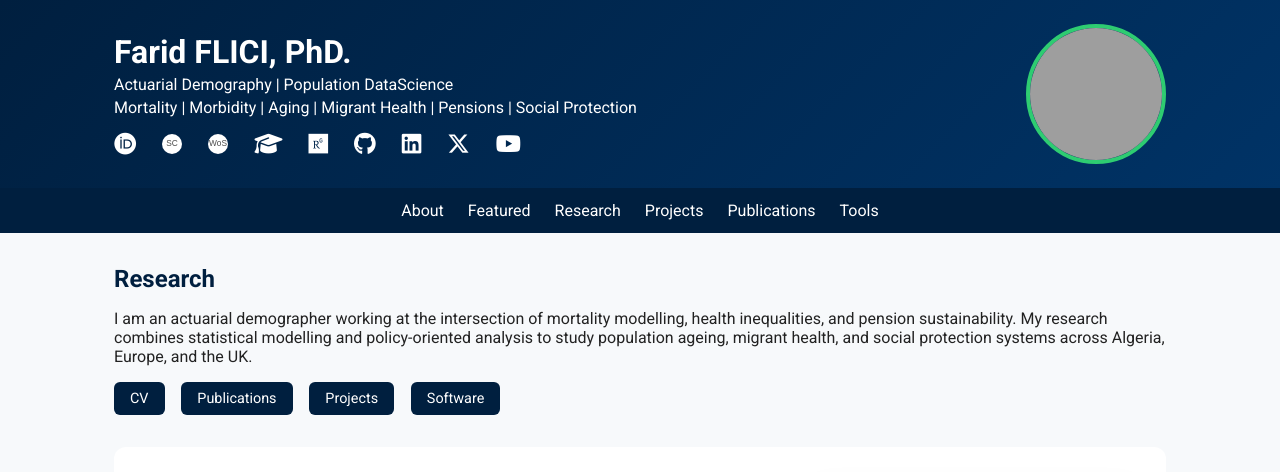
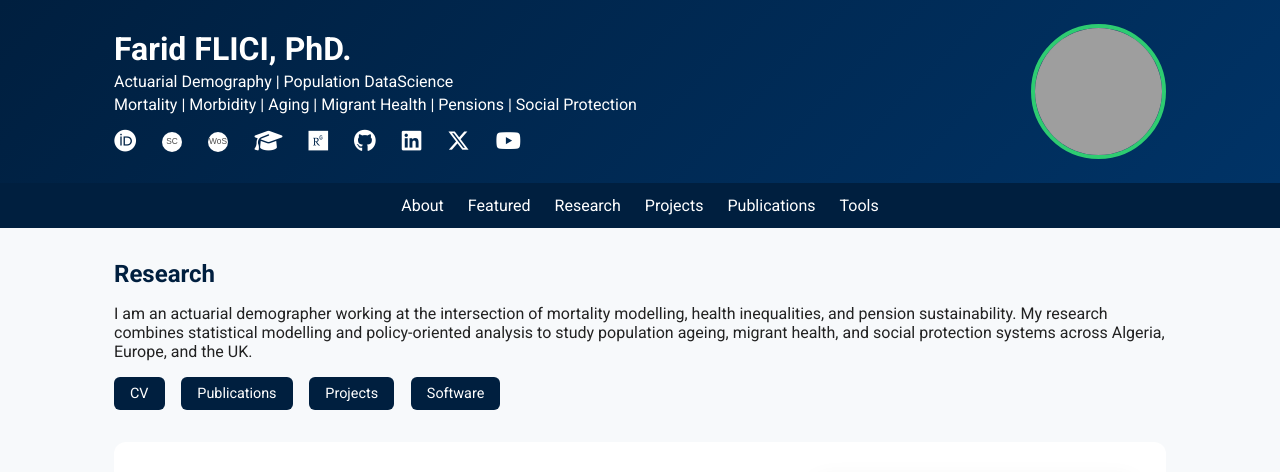
Before and after one commit to Farid-FLICI/farid-flici.github.io, a Jekyll site: the page index2.html, which Jekyll copies as it is, in a window 1280 px wide and 1400 px high. Shown: the top 472 px of the window. Built offline with Jekyll 4.4.1, drawn with Linux system fonts in a browser that asks for light colours; grey boxes are pictures that could not be loaded.

Commit message:
Update index2.html

```diff
--- a/index2.html
+++ b/index2.html
@@ -54,7 +54,7 @@
   flex-wrap:wrap;
   align-items:center;
   justify-content:space-between;
-  gap:1.75rem;
+  gap:1.5rem;
 }
 
 .hero-text{
@@ -85,8 +85,8 @@
 }
 
 .hero img{
-  width:140px;
-  height:140px;
+  width:135px;
+  height:135px;
   border-radius:50%;
   border:4px solid var(--green);
 }
```
